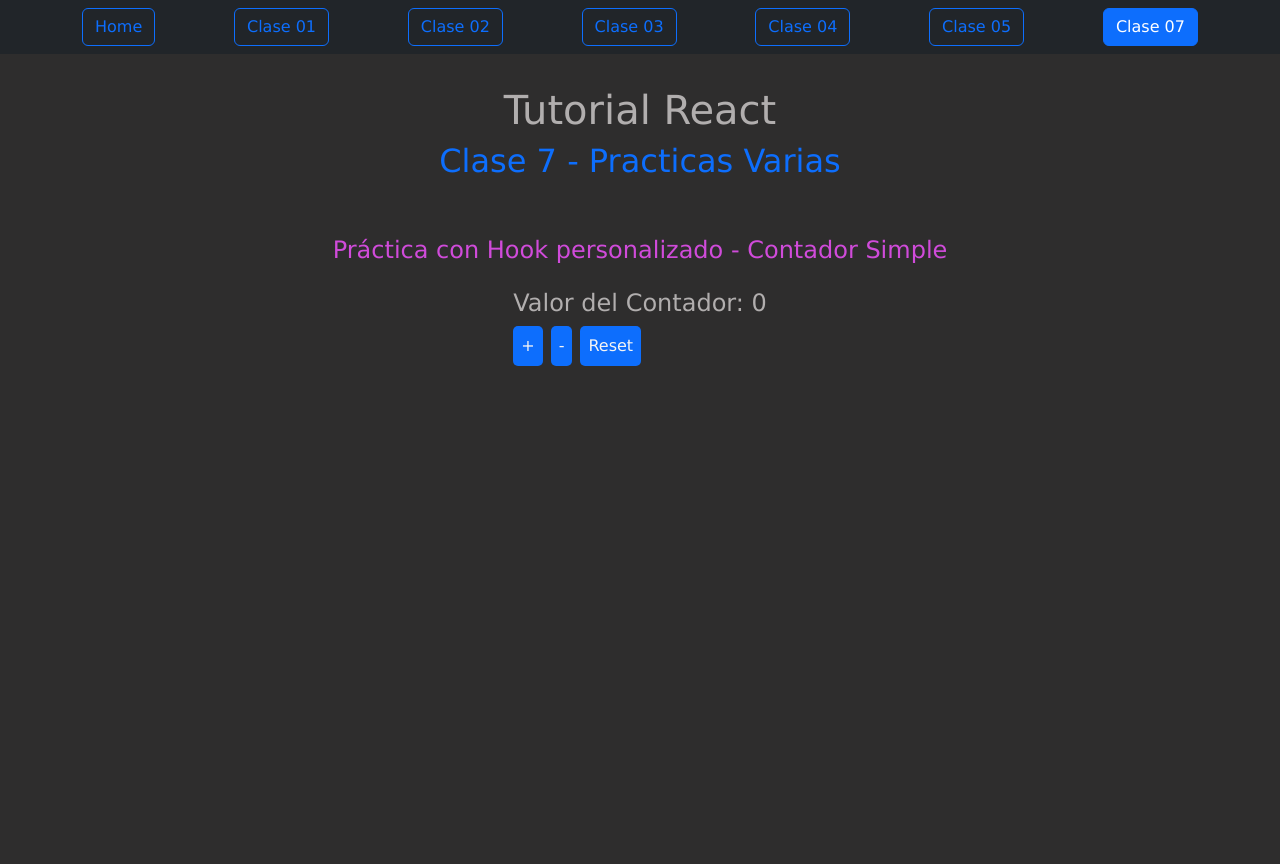
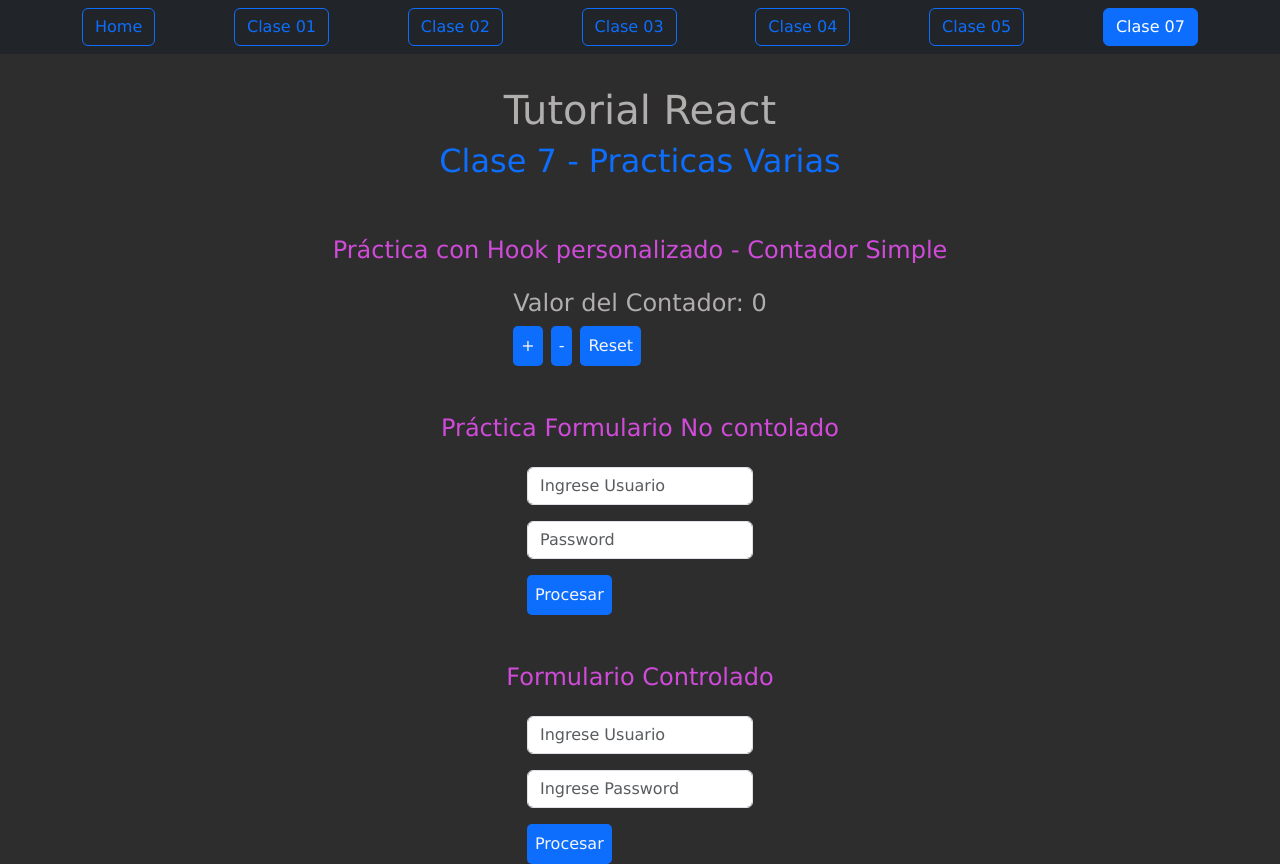
Before and after one commit to almamani/React-Bluuweb, a React (Vite) app: page /clase7 in a window 1280 px wide. Before the commit the page ends 800 px from the top, so only its background shows below. Built offline with nearby package versions, Linux system fonts and the light colour scheme.

Commit message:
Formulario Controlado

```diff
--- /dev/null
+++ b/src/compPractica/Controled.jsx
@@ -0,0 +1,70 @@
+import { useState } from "react";
+
+//1 Establecer un estado para la carga de datos
+//const [data, setData] = useState({});
+/* 2 En el control, ejemplo input, necesitamos definir:
+        name="user"
+        value={user}
+        onChange={handleChange}*/
+/* 3 Nuestro handleChange debe vincular el control con el estado
+  setData({
+      ...data,
+      [e.target.name]: e.target.value,
+    });
+*/
+
+const Controled = () => {
+  const [error, setError] = useState(" ");
+  const [data, setData] = useState({ user: "", password: "" });
+
+  const { user, password } = data;
+
+  //Capturar los datos
+  const handleChange = (e) => {
+    setData({
+      ...data,
+      [e.target.name]: e.target.value,
+    });
+  };
+
+  const handleSubmit = (e) => {
+    e.preventDefault();
+
+    //Validar datos
+    if (!user || !password) return setError("Llena todos los campos");
+
+    //Quitar Mensaje de Error
+    setError("");
+
+    //Enviar los datos
+    alert(`Usuario: ${user} Password: ${password}`);
+
+    //Limpieza Formulario
+    setData({ user: "", password: "" });
+  };
+
+  return (
+    <form onSubmit={handleSubmit}>
+      <input
+        type="text"
+        placeholder="Ingrese Usuario"
+        className="form-control mb-3"
+        name="user"
+        value={user}
+        onChange={handleChange}
+      />
+      <input
+        type="text"
+        placeholder="Ingrese Password"
+        className="form-control mb-3"
+        name="password"
+        value={password}
+        onChange={handleChange}
+      />
+      <button>Procesar</button>
+      {error !== "" && error}
+    </form>
+  );
+};
+
+export default Controled;
--- /dev/null
+++ b/src/compPractica/NoControled.jsx
@@ -0,0 +1,51 @@
+import { useRef, useState } from "react";
+
+//1 importar useRef
+//2 declarar una varialble para usar el hook
+//const form = useRef(null);
+//En la etiqueta form agregar ref={form}
+//Tomar los valores de cada input utilizando current
+//const user = form.current.user.value;
+
+const NoControled = () => {
+  const form = useRef(null);
+  const [error, setError] = useState(" ");
+
+  const handleSubmit = (e) => {
+    e.preventDefault();
+
+    //Captura de Datos
+    const user = form.current.user.value;
+    const password = form.current.password.value;
+
+    //Validar datos
+    if (!user.trim() || !password.trim())
+      return setError("Llena todos los campos");
+
+    //Limpiar Mensaje Error Procesar datos
+    setError(" ");
+    alert(`Usuario: ${user}
+          Password: ${password}`);
+  };
+
+  return (
+    <form onSubmit={handleSubmit} ref={form}>
+      <input
+        type="text"
+        placeholder="Ingrese Usuario"
+        className="form-control mb-3"
+        name="user"
+      />
+      <input
+        type="text"
+        placeholder="Password"
+        className="form-control mb-3"
+        name="password"
+      />
+      <button type="submit">Procesar</button>
+      {error !== "" && error}
+    </form>
+  );
+};
+
+export default NoControled;
--- a/src/views/Clase7.jsx
+++ b/src/views/Clase7.jsx
@@ -1,4 +1,6 @@
+import Controled from "../compPractica/Controled";
 import CountPropio from "../compPractica/CountPropio";
+import NoControled from "../compPractica/NoControled";
 
 const Clase7 = () => {
   return (
@@ -12,6 +14,16 @@
       </h3>
       <br />
       <CountPropio />
+      <br />
+      <br />
+      <h3 className="color_pink">Práctica Formulario No contolado</h3>
+      <br />
+      <NoControled />
+      <br />
+      <br />
+      <h3 className="color_pink">Formulario Controlado</h3>
+      <br />
+      <Controled />
     </div>
   );
 };
```
